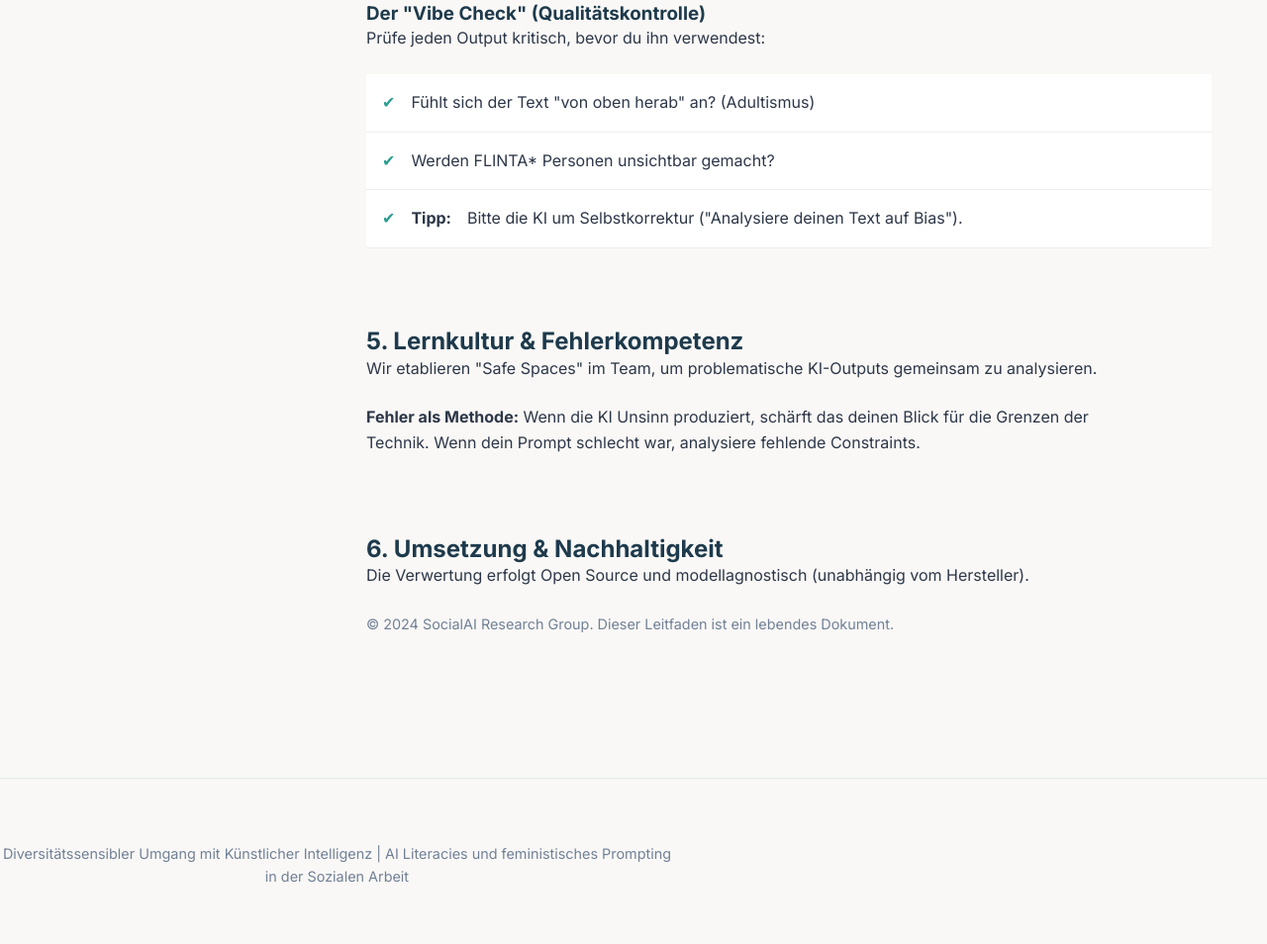
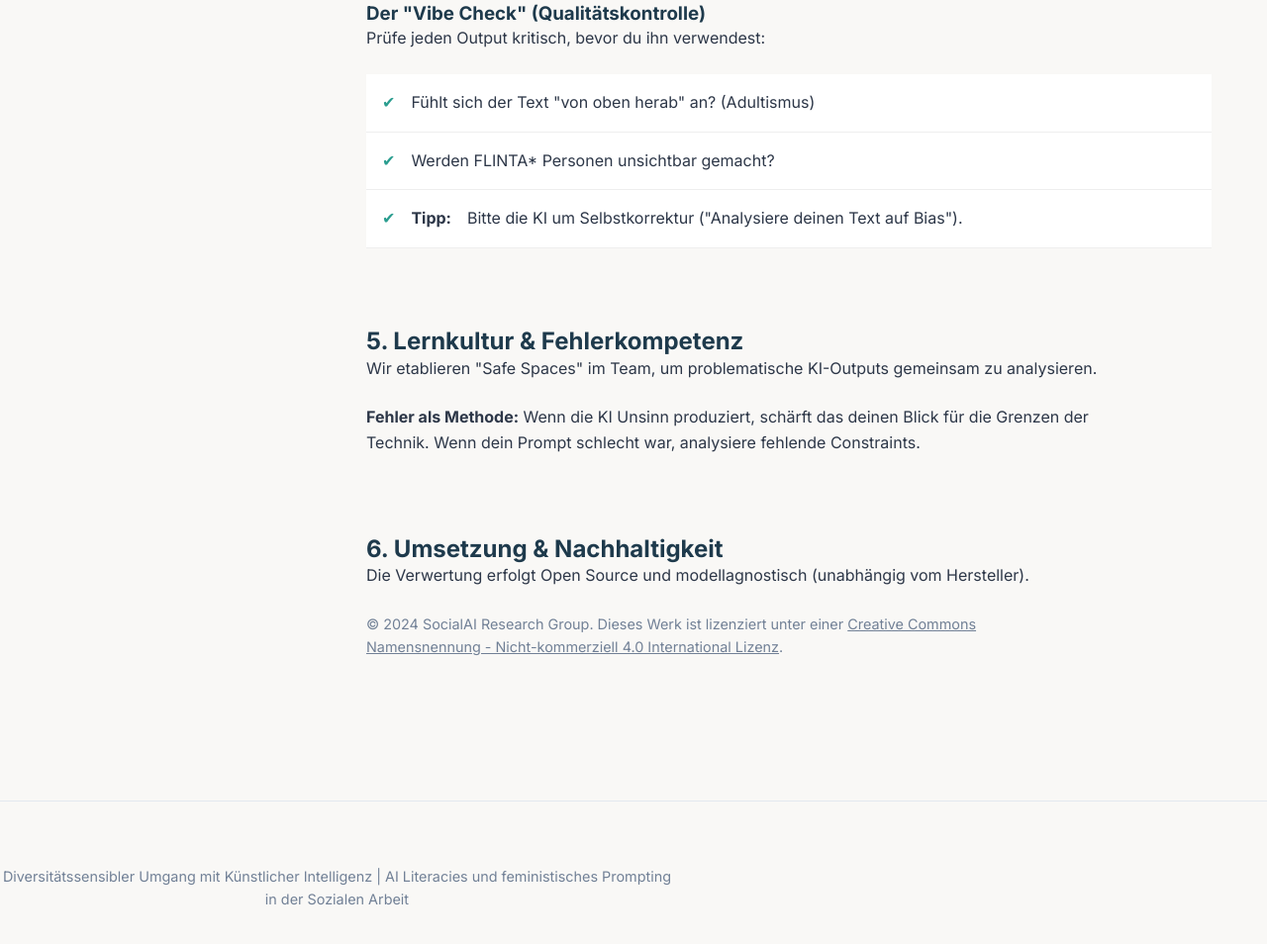
Before and after one commit to chsteiner/eli-leitfaden, a plain HTML site: page index.html in a window 1280 px wide. Shown: the part 3029-3983 px from the top of the page at 99% size. Drawn offline with Linux system fonts and the light colour scheme.

Commit message:
Update license to CC BY-NC 4.0

```diff
--- a/index.html
+++ b/index.html
@@ -493,7 +493,7 @@
                 <h2>6. Umsetzung & Nachhaltigkeit</h2>
                 <p>Die Verwertung erfolgt Open Source und modellagnostisch (unabhängig vom Hersteller).</p>
                 <p style="font-size: 0.9rem; color: var(--col-text-muted);">
-                    © 2024 SocialAI Research Group. Dieser Leitfaden ist ein lebendes Dokument.
+                    © 2024 SocialAI Research Group. Dieses Werk ist lizenziert unter einer <a href="http://creativecommons.org/licenses/by-nc/4.0/" target="_blank" rel="noopener noreferrer" style="color: inherit; text-decoration: underline;">Creative Commons Namensnennung - Nicht-kommerziell 4.0 International Lizenz</a>.
                 </p>
             </section>
 
```
Also changed, not shown: 1 other file.
